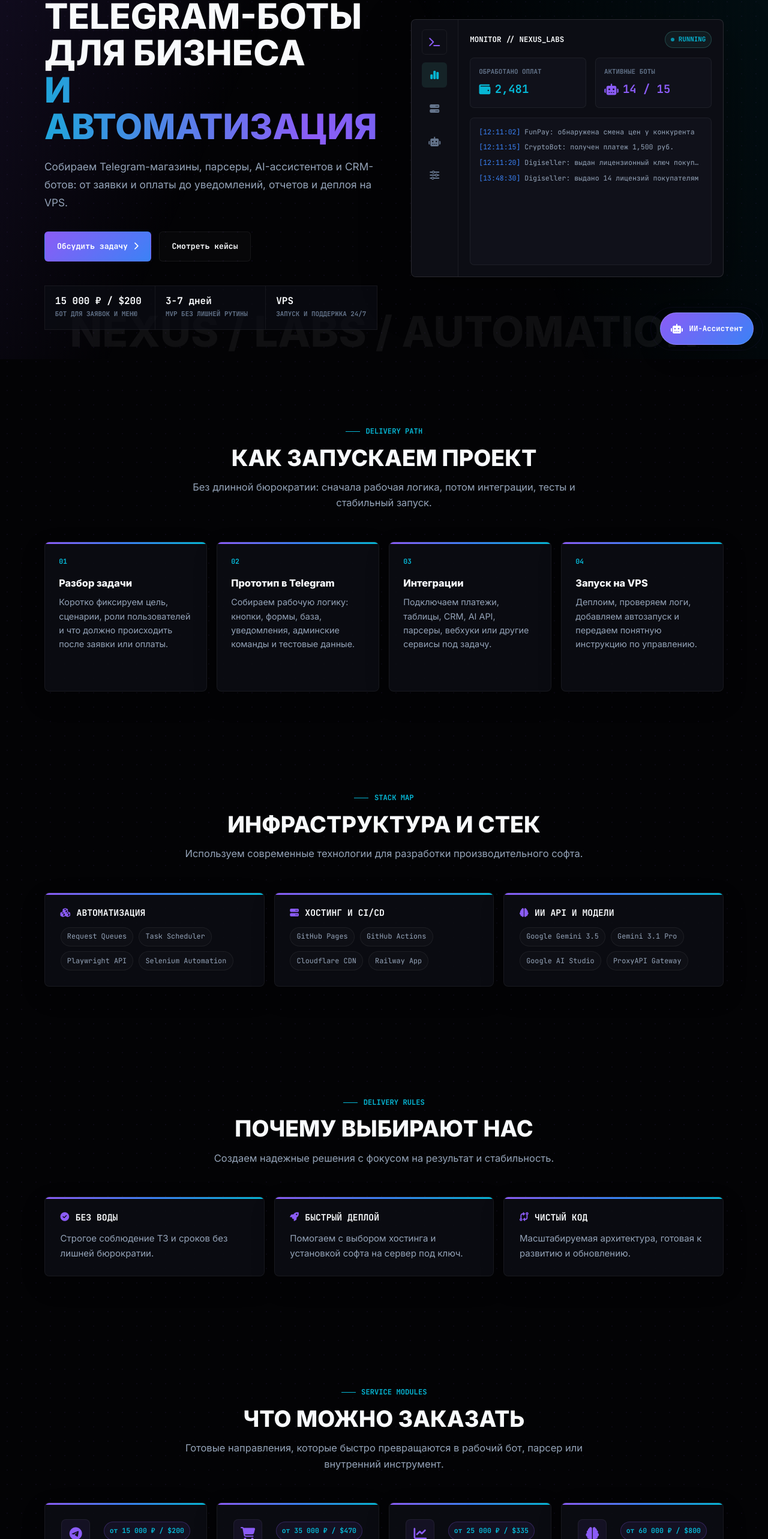
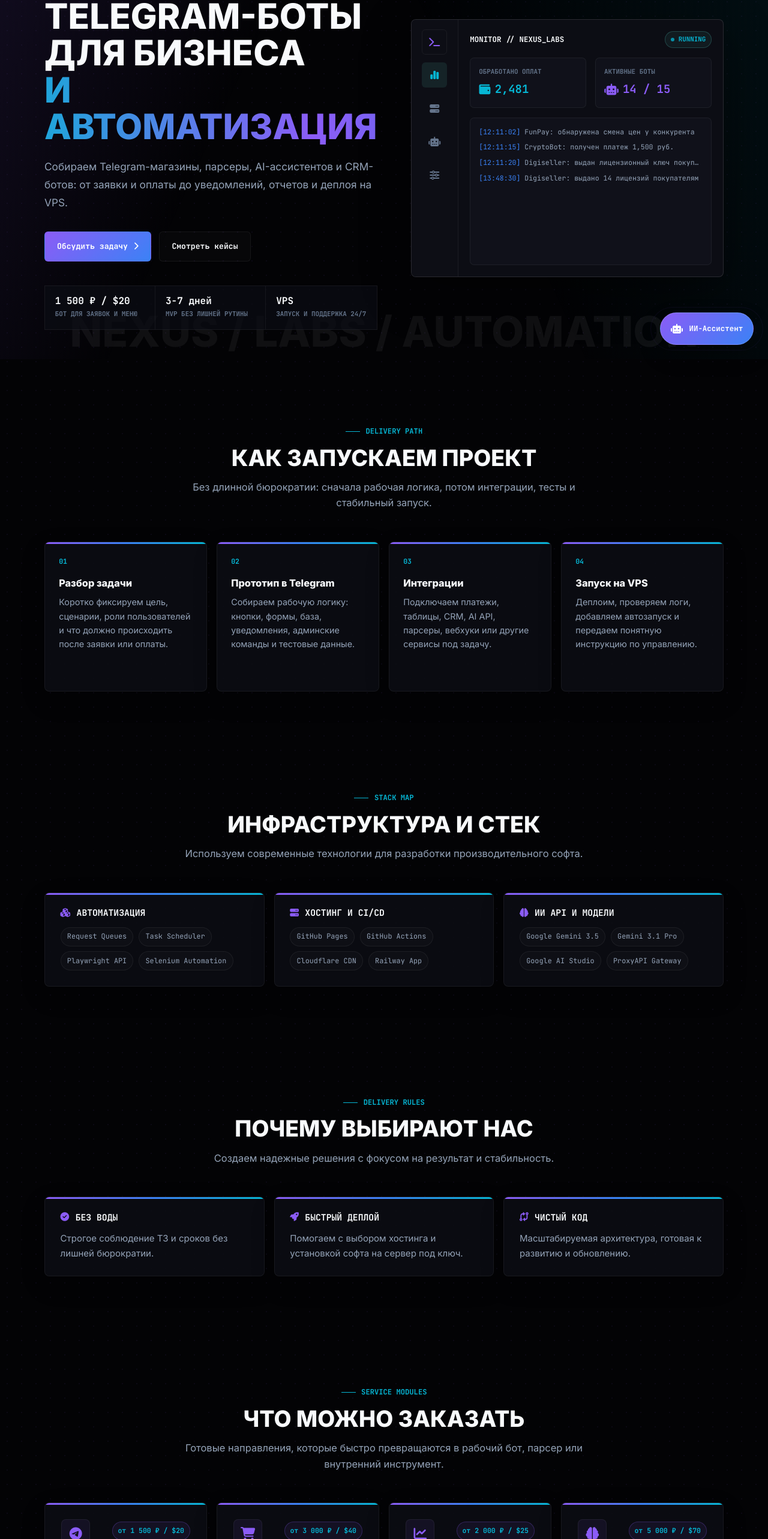
Before and after one commit to Rage213/nexus-labs, a React (Vite) app: page / in a window 1280 px wide. Shown: the part 201-2767 px from the top of the page at 60% size. Built offline with nearby package versions, Linux system fonts and the light colour scheme; a web font is replaced by a local one.

Commit message:
Set marketplace-level starter prices

```diff
--- a/src/components/AiChat.jsx
+++ b/src/components/AiChat.jsx
@@ -3,7 +3,7 @@ import { useState, useEffect, useRef } from 'react';
 const QA_DATABASE = [
     {
         keys: ['цена', 'стоимость', 'прайс', 'сколько', 'дорого', 'дешево', 'руб', 'доллар', 'бакс'],
-        answer: 'Цены начинаются от **15 000 ₽ / $200** за Telegram-бота для заявок, от **25 000 ₽ / $335** за парсер и от **35 000 ₽ / $470** за Telegram-магазин. Точная сумма зависит от функций, интеграций и сроков.'
+        answer: 'Минимальные цены для первых заказов: от **1 500 ₽ / $20** за Telegram-бота для заявок, от **2 000 ₽ / $25** за простой парсер и от **3 000 ₽ / $40** за Telegram-магазин. AI-бот по базе знаний — от **5 000 ₽ / $70**. Это цена за базовую версию; функции, интеграции и срочность увеличивают бюджет.'
     },
     {
         keys: ['срок', 'время', 'быстро', 'когда', 'дней', 'день', 'неделя'],
@@ -151,30 +151,30 @@ export default function AiChat() {
 
     // Calculate budget estimation based on tzData
     const calculateEstimate = (updatedTz) => {
-        let baseMin = 25000;
-        let baseMax = 45000;
+        let baseMin = 2000;
+        let baseMax = 7000;
 
         if (updatedTz.type === 'Telegram-бот') {
-            baseMin = 15000;
-            baseMax = 30000;
+            baseMin = 1500;
+            baseMax = 6000;
             if (updatedTz.subType && updatedTz.subType.includes('Магазин')) {
-                baseMin = 35000;
-                baseMax = 65000;
+                baseMin = 3000;
+                baseMax = 12000;
             }
             if (updatedTz.subType && updatedTz.subType.includes('техподдержки')) {
-                baseMin = 25000;
-                baseMax = 50000;
+                baseMin = 2500;
+                baseMax = 10000;
             }
         }
 
         updatedTz.features.forEach(() => {
-            baseMin += 5000;
-            baseMax += 10000;
+            baseMin += 1000;
+            baseMax += 3000;
         });
 
         if (updatedTz.deadline && updatedTz.deadline.includes('Срочно')) {
-            baseMin += 7000;
-            baseMax += 15000;
+            baseMin += 1500;
+            baseMax += 5000;
         }
 
         return { min: baseMin, max: baseMax };
@@ -268,7 +268,7 @@ export default function AiChat() {
                 speak('Давайте соберем ТЗ для вашего **парсер/скрипта**. Какая основная задача софта?');
             } else if (chip.action === 'view-prices') {
                 speak(
-                    'Наши цены:\n- Telegram-бот для заявок: от **15 000 ₽ / $200**\n- Парсер или мониторинг цен: от **25 000 ₽ / $335**\n- Telegram-магазин: от **35 000 ₽ / $470**\n- AI-бот по базе знаний: от **60 000 ₽ / $800**\n\nТочная цена зависит от функций, интеграций, базы данных, платежей и сроков.'
+                    'Минимальные цены для первых заказов:\n- Telegram-бот для заявок: от **1 500 ₽ / $20**\n- Простой парсер или мониторинг: от **2 000 ₽ / $25**\n- Telegram-магазин: от **3 000 ₽ / $40**\n- AI-бот по базе знаний: от **5 000 ₽ / $70**\n\nЭто старт за базовую версию. Цена растет, если нужны база данных, платежи, админка, интеграции, деплой или срочный срок.'
                 );
             } else if (chip.action === 'ask-question') {
                 speak('Спрашивайте! Напишите свой вопрос в чат, и я сразу на него отвечу. Либо нажмите на одну из кнопок заказа выше.');
--- a/src/components/Hero.jsx
+++ b/src/components/Hero.jsx
@@ -27,7 +27,7 @@ export default function Hero() {
                     </div>
                     <div className="hero-stats fade-in-up" style={{ transitionDelay: '0.3s' }}>
                         <div className="stat-item">
-                            <h3>15 000 ₽ / $200</h3>
+                            <h3>1 500 ₽ / $20</h3>
                             <p>Бот для заявок и меню</p>
                         </div>
                         <div className="stat-item">
--- a/src/components/Services.jsx
+++ b/src/components/Services.jsx
@@ -4,7 +4,7 @@ export default function Services() {
         {
             icon: 'fa-brands fa-telegram',
             title: 'Telegram-бот для бизнеса',
-            price: 'от 15 000 ₽ / $200',
+            price: 'от 1 500 ₽ / $20',
             text: 'Заявки, меню, уведомления, админка и база клиентов для услуг, студий, школ и локального бизнеса.',
             features: [
                 ['Заявки и уведомления', 'Клиент оставляет заявку, администратор сразу получает ее в Telegram.'],
@@ -15,7 +15,7 @@ export default function Services() {
         {
             icon: 'fa-solid fa-cart-shopping',
             title: 'Telegram-магазин',
-            price: 'от 35 000 ₽ / $470',
+            price: 'от 3 000 ₽ / $40',
             text: 'Каталог, корзина, заказы, оплата и админ-панель для цифровых товаров, курсов, доступов и услуг.',
             features: [
                 ['Каталог и корзина', 'Категории, карточки товаров, количество, итоговая сумма и оформление заказа.'],
@@ -26,7 +26,7 @@ export default function Services() {
         {
             icon: 'fa-solid fa-chart-line',
             title: 'Парсер / мониторинг цен',
-            price: 'от 25 000 ₽ / $335',
+            price: 'от 2 000 ₽ / $25',
             text: 'Сбор данных, отслеживание конкурентов, история изменений и Telegram-уведомления по нужным условиям.',
             features: [
                 ['Сбор данных', 'Товары, цены, объявления, статусы, таблицы и другие открытые данные.'],
@@ -37,7 +37,7 @@ export default function Services() {
         {
             icon: 'fa-solid fa-brain',
             title: 'AI-бот по базе знаний',
-            price: 'от 60 000 ₽ / $800',
+            price: 'от 5 000 ₽ / $70',
             text: 'Ассистент, который отвечает по документам, FAQ, инструкциям и внутренней базе компании.',
             features: [
                 ['Ответы по документам', 'Бот ищет релевантные фрагменты и отвечает по контексту, а не случайно.'],
```
